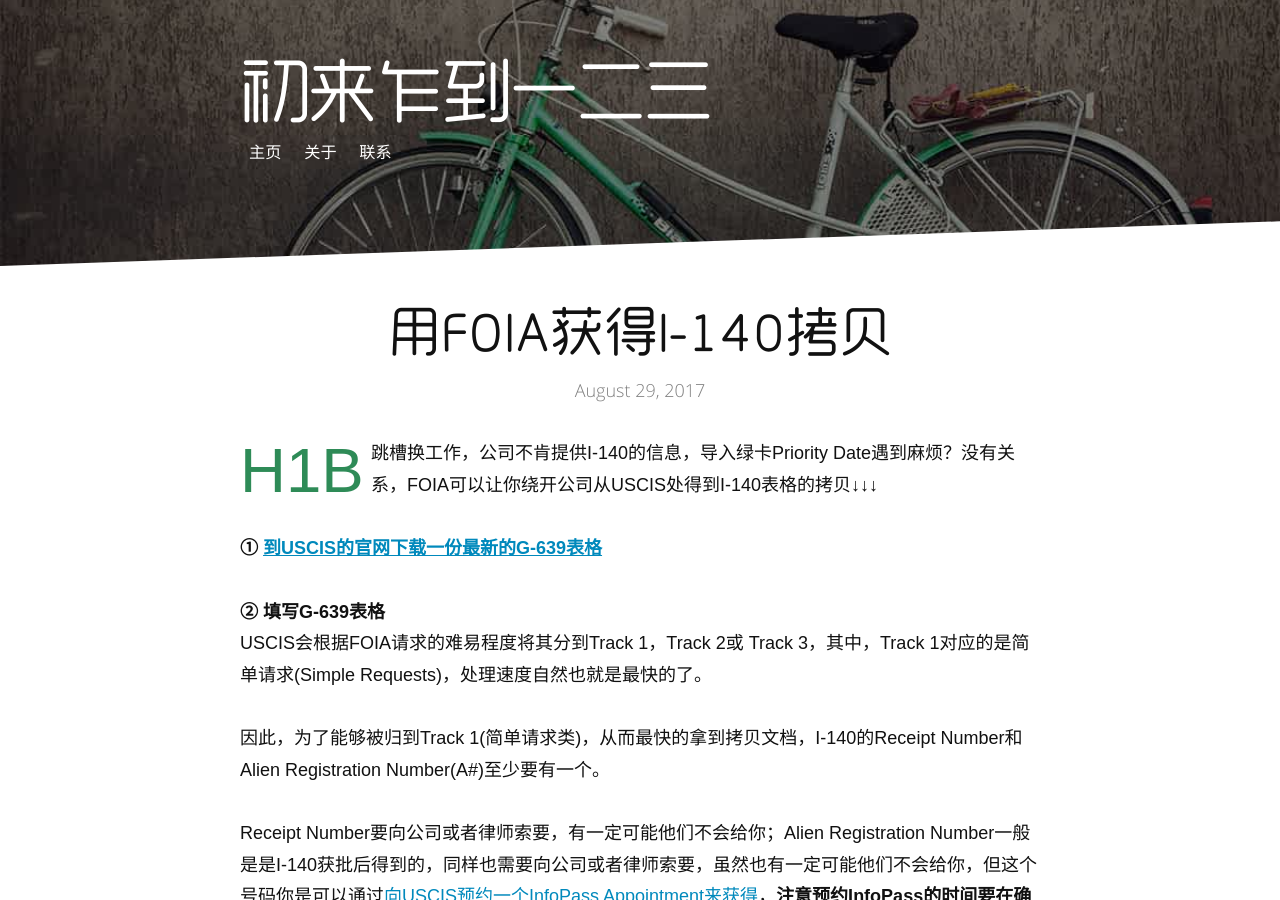
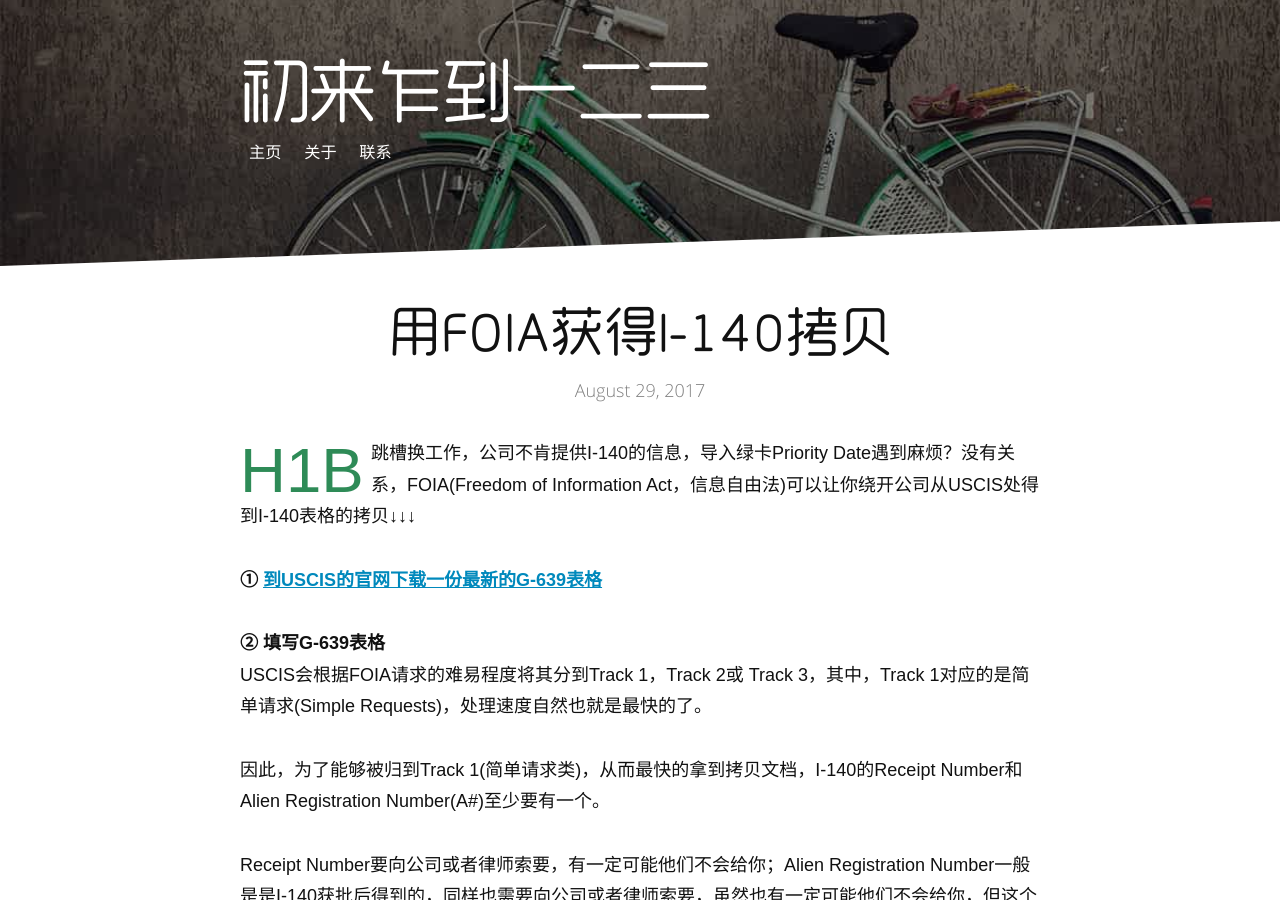
Before and after one commit to wolfwifee/wolfwifee.github.com, a Jekyll site: the page built from _posts/2017-08-28-foia-i140.md, in a window 1280 px wide and 900 px high. Built offline with Jekyll 4.4.1, drawn with Linux system fonts in a browser that asks for light colours; comment, search, counter and statistics services are not loaded.

Commit message:
Update 2017-08-28-foia-i140.md

```diff
--- a/_posts/2017-08-28-foia-i140.md
+++ b/_posts/2017-08-28-foia-i140.md
@@ -8,7 +8,7 @@ published: true
 datePublished: 2017-08-29
 date: 2017-08-29
 ---
-<span class="dropcap">H1B</span>跳槽换工作，公司不肯提供I-140的信息，导入绿卡Priority Date遇到麻烦？没有关系，FOIA可以让你绕开公司从USCIS处得到I-140表格的拷贝↓↓↓
+<span class="dropcap">H1B</span>跳槽换工作，公司不肯提供I-140的信息，导入绿卡Priority Date遇到麻烦？没有关系，FOIA(Freedom of Information Act，信息自由法)可以让你绕开公司从USCIS处得到I-140表格的拷贝↓↓↓
 
 **① [到USCIS的官网下载一份最新的G-639表格](https://www.uscis.gov/sites/default/files/files/form/g-639.pdf){:target="_blank" style="color:#0089BC"}**
 
```
